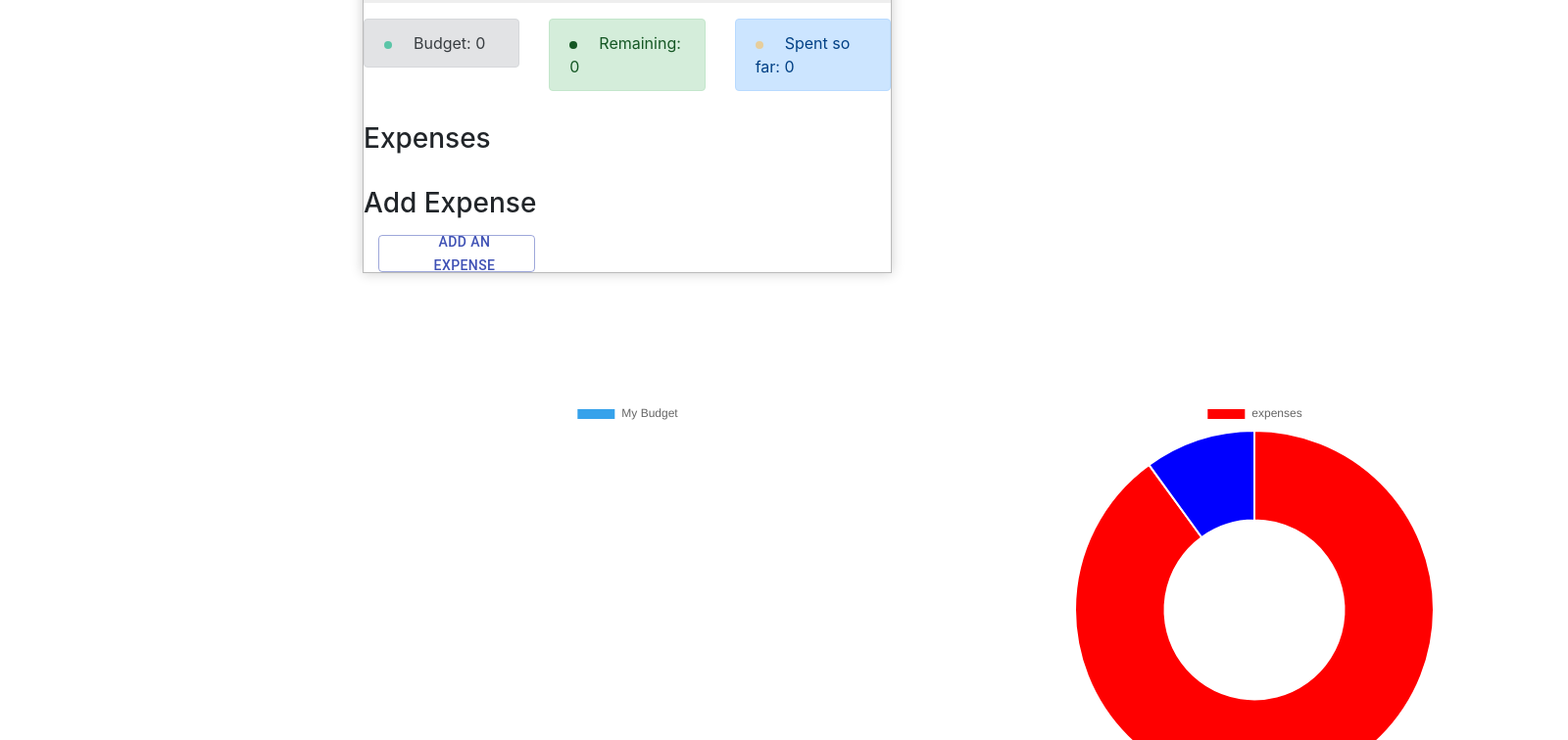
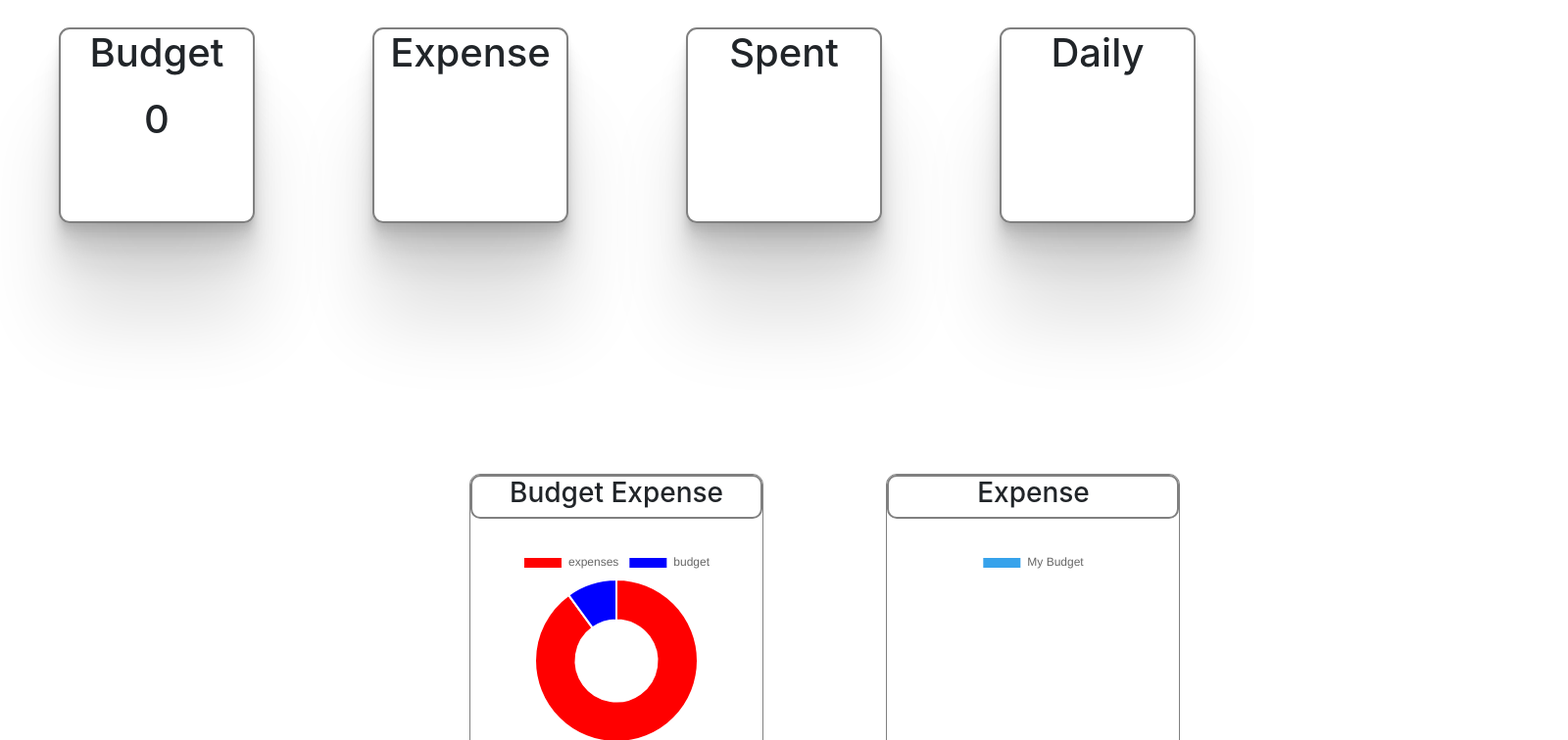
Before and after one commit to Andreas-Kalicani/travelbudget2.0, a React (Create React App) app: page /dashboard in a window 1280 px wide. Shown: the part 180-936 px from the top of the page at 98% size, 1600 px wide, since content can reach past the window. Built offline with nearby package versions, Linux system fonts and the light colour scheme.

Commit message:
Added new design from new wireframe with  budget,expenses, daily spent and added chart

```diff
--- /dev/null
+++ b/src/components/dashboard/Box.js
@@ -0,0 +1,29 @@
+import React, {useContext} from "react";
+import { AppContext } from "../../context/AppContext";
+
+
+const Box = () => {
+const {budget, expenses, totalExpenses} = useContext(AppContext)
+    return (
+
+        <div className="big-container">
+          <div className="box container1">
+        <h1>Budget</h1>
+        <h1 className="box-text">{budget}</h1>
+          </div>
+          <div className="box container2">
+          <h1>Expense</h1>
+          <h1 className="box-text">{expenses}</h1>
+          </div>
+          <div className="box container3">
+          <h1>Spent</h1>
+          <h1>{totalExpenses}</h1>
+          </div>
+          <div className="box container4">
+          <h1>Daily</h1>
+          </div>
+        </div>
+    );
+}
+
+export default Box;
--- /dev/null
+++ b/src/components/dashboard/BoxChart.css
@@ -0,0 +1,22 @@
+
+.chartContainer{
+    display: flex;
+    justify-content: flex-end;
+    margin: 20% 1% 40%;
+}
+.chart{
+    width: 300px;
+    height: 300px;
+    border: 1px solid grey;
+    margin:0% 5%;
+    border-radius: 11px;
+
+}
+
+.text-boxing{
+width: 100%;
+height: 15%;
+border: 2px solid grey;
+text-align: center;
+border-radius: 10px;
+}
--- /dev/null
+++ b/src/components/dashboard/ChartBox.js
@@ -0,0 +1,22 @@
+import React from "react";
+import "./BoxChart.css"
+import Chart2 from "./charts-components/chart2";
+import Charts from "./charts-components/charts";
+
+
+const ChartBox= () => {
+    return (
+        <div className="chartContainer">
+            <div className="chart box1">
+            <div className="text-boxing"><h3>Budget Expense</h3></div>
+            <Chart2 className="chart2" height={500} width={100} />
+            </div>
+            <div className="chart box2">
+            <div className="text-boxing"><h3>Expense</h3></div>
+              <Charts/>
+             </div>
+            </div>
+
+    )
+}
+export default ChartBox;
--- a/src/components/dashboard/Dashboard.js
+++ b/src/components/dashboard/Dashboard.js
@@ -5,7 +5,9 @@ import Charts from './charts-components/charts';
 import Chart2 from './charts-components/chart2';
 import "./dashboard.css";
 import { AppProvider } from '../../context/AppContext';
-
+import { ThemeProvider } from "styled-components";
+import Box from "./Box";
+import ChartBox from "./ChartBox";
 
 export default function Dashboard({
     inputBudget,
@@ -17,27 +19,31 @@ export default function Dashboard({
 
 
     return (
+
      <div>
+
         <AppProvider
+
         inputBudget={inputBudget}
         conversionResult={conversionResult}
         originCurrencyCode={originCurrencyCode}
         destinationCurrencyCode={destinationCurrencyCode}
 >
-            <AddComponent />
+       <Box/>
+        <ChartBox/>
+    {/* <AddComponent /> */}
            <div className="theCharts">
-           <Charts
+         {/* <Charts
            inputBudget={inputBudget}
            conversionResult={conversionResult}
            originCurrencyCode={originCurrencyCode}
            destinationCurrencyCode={destinationCurrencyCode}
-           days={days} />
-           <Chart2/>
+           days={days} /> */}
+          {/* <Chart2/> */}
           </div>
       </AppProvider>
         </div>
 
 
-
     )
 }
--- /dev/null
+++ b/src/components/dashboard/charts-components/chart2.css
@@ -0,0 +1,4 @@
+.chartnigga{
+    margin-top: 10%;
+    height: 200px;
+}
--- a/src/components/dashboard/charts-components/chart2.js
+++ b/src/components/dashboard/charts-components/chart2.js
@@ -1,11 +1,14 @@
 import React from "react";
 import {Doughnut} from "react-chartjs-2";
+import "./chart2.css"
 
 const Chart2 = (props) => {
     return (
 
-            <Doughnut className="chart2" height={400} width={0} data={{
-                labels: ["expenses"],
+           <div className="chartnigga">
+            <Doughnut
+             options={{responsive: true, maintainAspectRatio: false}} height={50} data={{
+                labels: ["expenses", "budget"],
                 datasets:[{
                     data: [90, 10],
                     label: "first dataset",
@@ -14,6 +17,7 @@ const Chart2 = (props) => {
                 }]
             }}
             />
+           </div>
     )
 }
 
--- a/src/components/dashboard/charts-components/charts.js
+++ b/src/components/dashboard/charts-components/charts.js
@@ -1,6 +1,7 @@
 import React, { useContext } from "react";
 import {Doughnut} from "react-chartjs-2";
 import { AppContext } from '../../../context/AppContext';
+import "./chart2.css"
 
 
 const Charts = () =>{
@@ -12,7 +13,7 @@ const Charts = () =>{
     // <div>
     //   {/* This is to visually see changes dynamically, lets delete when we are sure it works */}
     //   <p>Budget: {budget} Spent: {totalExpenses}</p>
-
+     <div className="chartnigga">
     <Doughnut className="chart1" height={50} width={0} data = {{
         labels: ["My Budget"],
 
@@ -41,6 +42,7 @@ const Charts = () =>{
 
     }}
   />
+  </div>
   // </div> {/* Lets forget about this div for now */}
 
 )
--- a/src/components/dashboard/dashboard.css
+++ b/src/components/dashboard/dashboard.css
@@ -4,3 +4,36 @@
    justify-content: space-evenly;
    margin: 10% 25%;
 }
+
+.big-container{
+    display: flex;
+    justify-content: space-around;
+    margin-top: 10%;
+
+}
+
+.box{
+    width: 200px;
+    height: 200px;
+    border: 2px solid grey;
+    box-shadow:  0 2.8px 2.2px rgba(0, 0, 0, 0.034),
+    0 6.7px 5.3px rgba(0, 0, 0, 0.048),
+    0 12.5px 10px rgba(0, 0, 0, 0.06),
+    0 22.3px 17.9px rgba(0, 0, 0, 0.072),
+    0 41.8px 33.4px rgba(0, 0, 0, 0.086),
+    0 100px 80px rgba(0, 0, 0, 0.12);
+    text-align: center;
+    border-radius: 11px;
+
+
+}
+
+.box-text{
+margin-top: 10%;
+width: 100%;
+height: 10%;
+}
+
+.chart2{
+    height: 30%;
+}
```
Also changed, not shown: src/data/theme.js (line endings or trailing spaces), 1 other file (tests, documents, lock files or other folders). Lines whose indentation alone changed are shown as unchanged.
